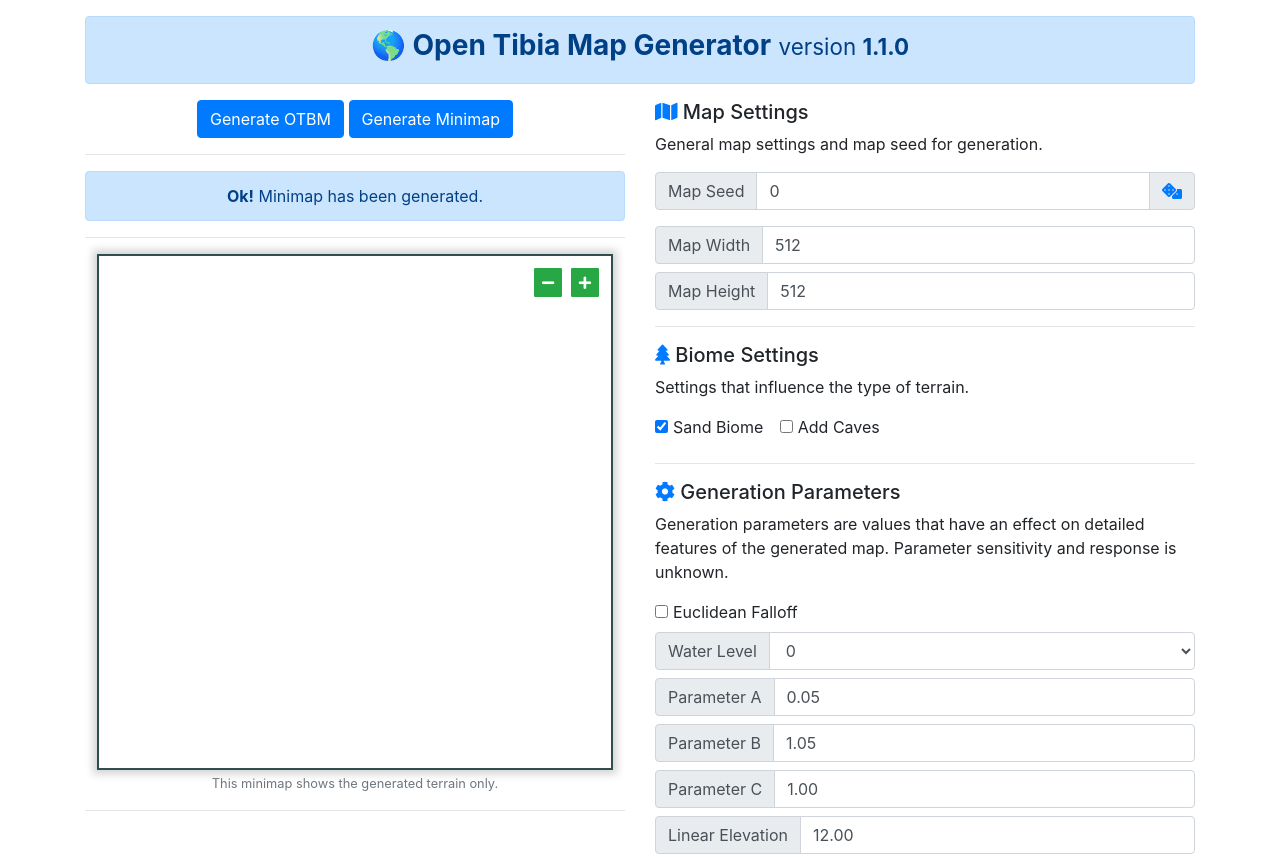
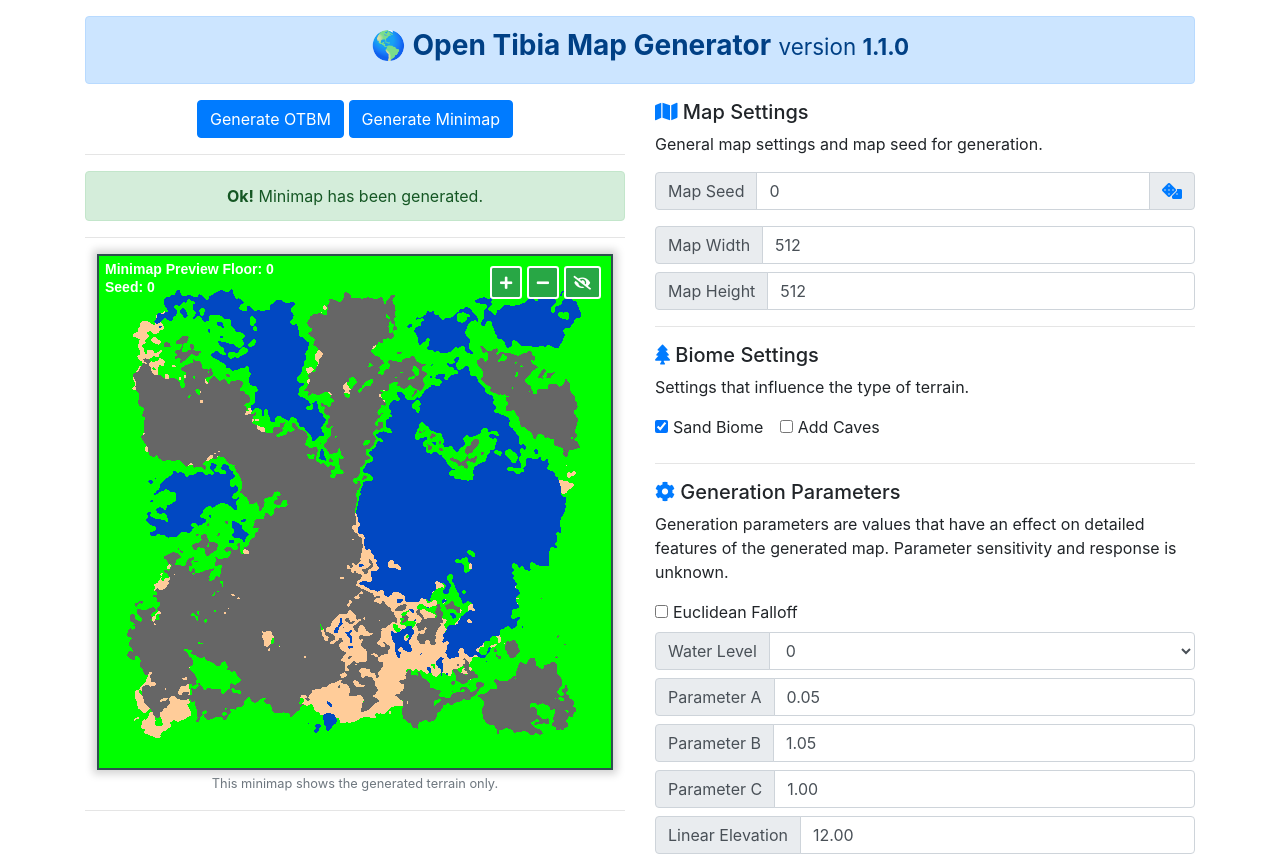
Before and after one commit to Inconcessus/inconcessus.github.io, a plain HTML site: page index.html in a window 1280 px wide. Shown: the top 857 px of the page. Drawn offline with nearby package versions, Linux system fonts and the light colour scheme.

Commit message:
Update index.html

```diff
--- a/index.html
+++ b/index.html
@@ -78,8 +78,9 @@
           <div id="minimap-wrapper">
             <canvas id="minimap" width="512" height="512"></canvas>
             <div id="minimap-overlay">
-              <div style="border: 2px solid white;" class="btn btn-sm btn-success" id="increment-layer"><i class="fas fa-minus"></i></div>
-              <div style="border: 2px solid white;" class="btn btn-sm btn-success" id="decrement-layer"><i class="fas fa-plus"></i></div>
+              <div style="border: 2px solid white;" class="btn btn-sm btn-success" id="increment-layer" title="Go up one floor"><i class="fas fa-plus"></i></div>
+              <div style="border: 2px solid white;" class="btn btn-sm btn-success" id="decrement-layer" title="Go down one floor"><i class="fas fa-minus"></i></div>
+              <div style="border: 2px solid white;" class="btn btn-sm btn-success" id="transparent-layer" title="Toggle floor transparency"><i class="fas fa-eye"></i></div>
             </div>
           </div>
           <div class="text-muted"> <small> This minimap shows the generated terrain only. </small> </div>
```
